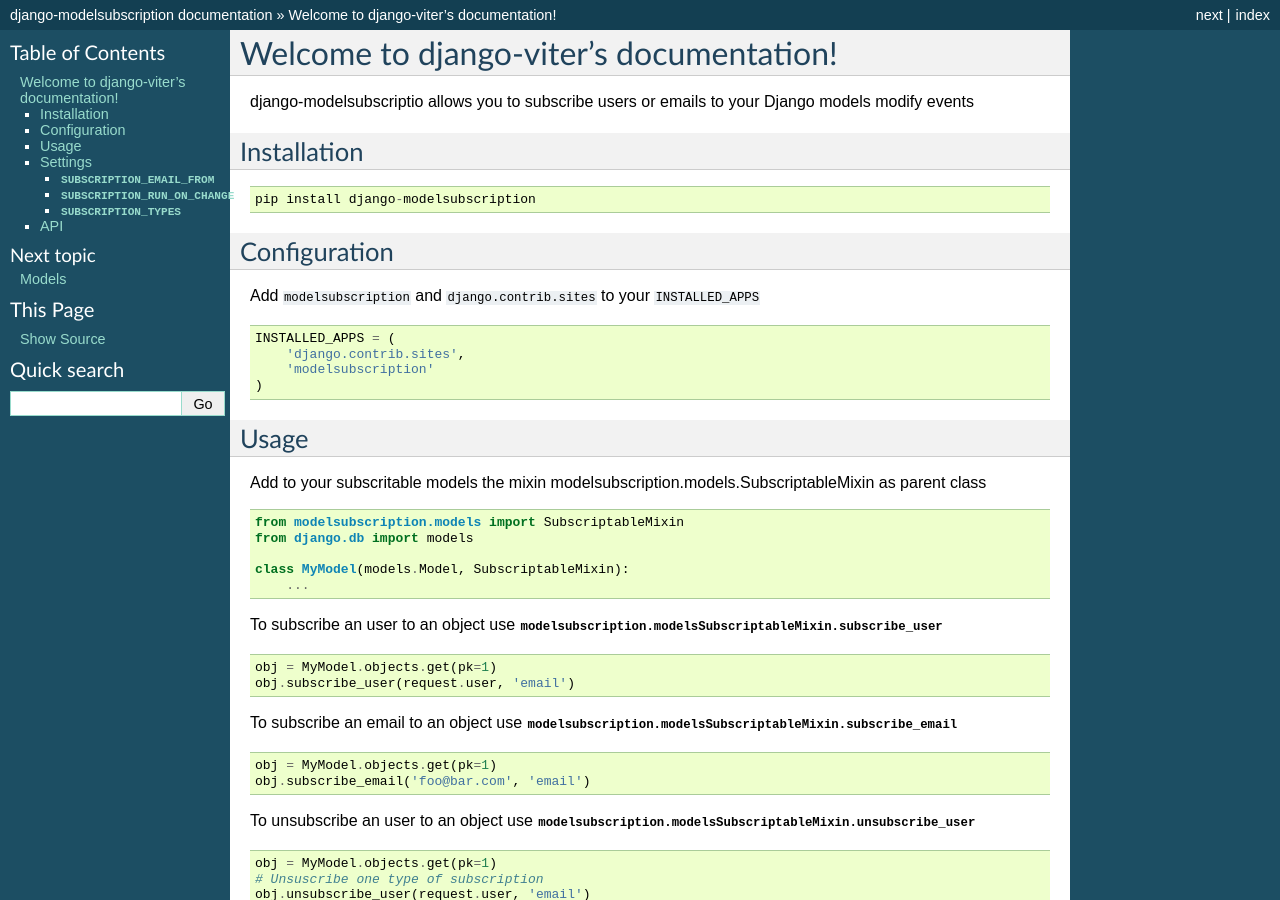
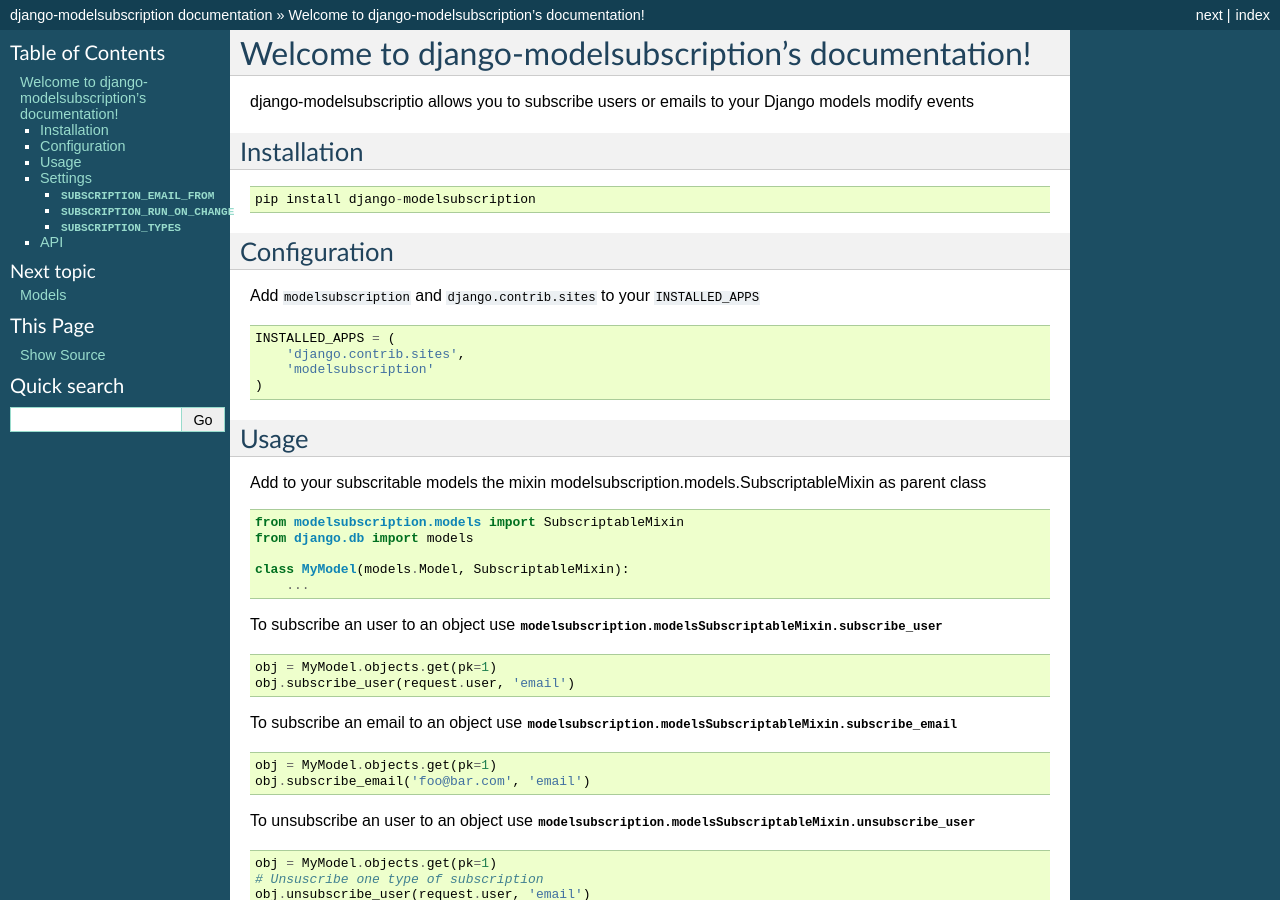
Before and after one commit to kaleidos/django-modelsubscription, a Sphinx documentation site: the page built from docs/index.rst, in a window 1280 px wide and 900 px high. Built offline with Sphinx 7.4.7, drawn with Linux system fonts in a browser that asks for light colours; the version number could not be read and is left out; some of the changed text lies outside the part shown.

Commit message:
Fixing documentation errors

```diff
--- a/docs/index.rst
+++ b/docs/index.rst
@@ -1,5 +1,5 @@
-Welcome to django-viter's documentation!
-========================================
+Welcome to django-modelsubscription's documentation!
+====================================================
 
 django-modelsubscriptio allows you to subscribe users or emails to your Django
 models modify events
@@ -130,6 +130,6 @@
 .. toctree::
     :maxdepth: 3
 
-    viter
+    modelsubscription
 
 Made by `Kaleidos <http://www.kaleidos.net/>`_.
```
Also changed, not shown: docs/modelsubscription.rst (renamed from docs/viter.rst), 2 other files.
